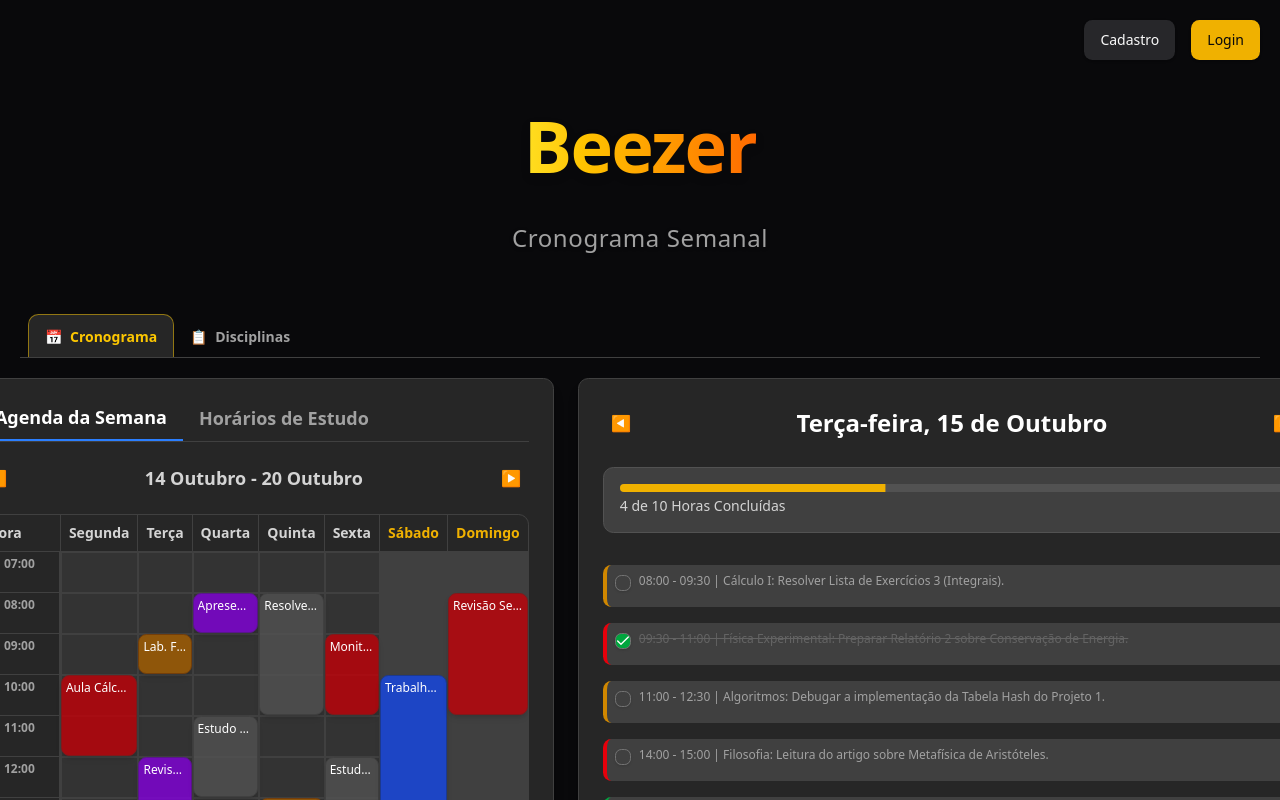
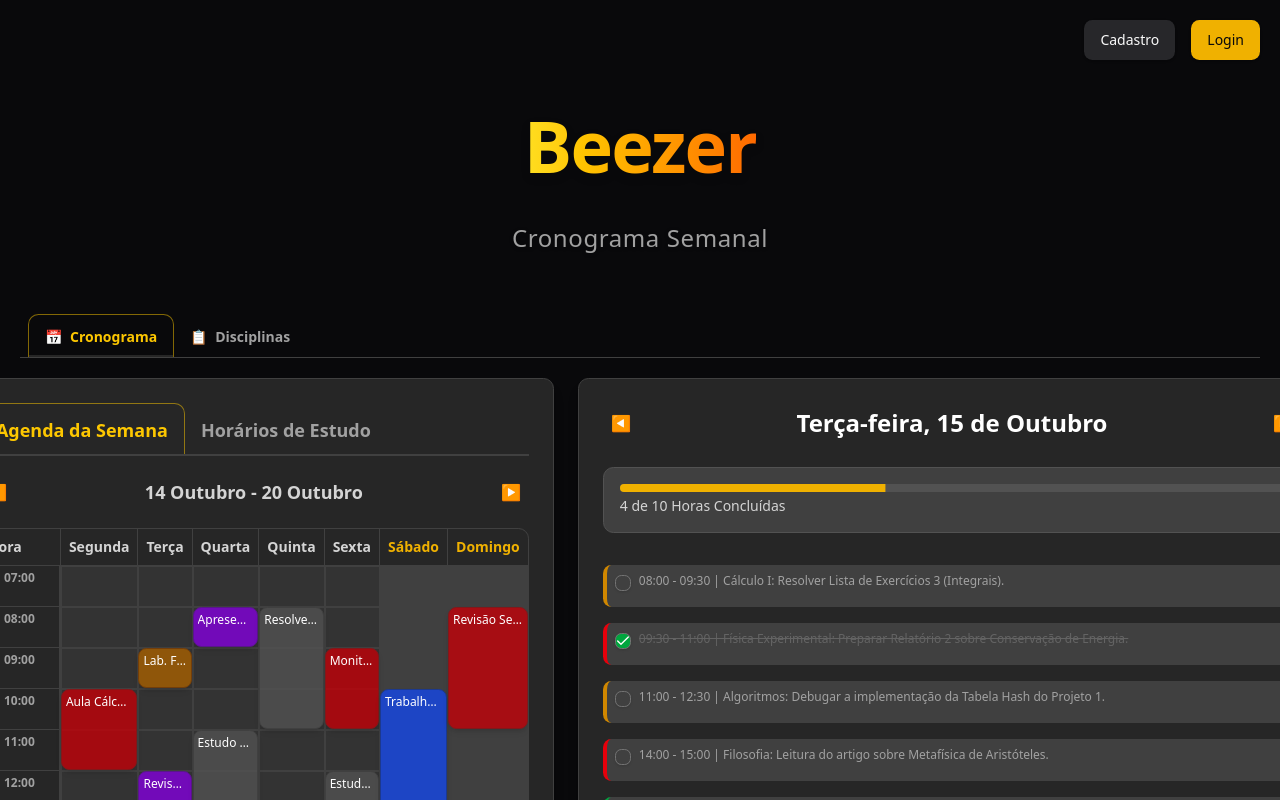
Before and after one commit to ana-borowsky/cronograma-educacional-react, a React (Vite) app in the folder frontend/: page /scheduleandtasks in a window 1280 px wide. Shown: the top 800 px of the page. Built offline with nearby package versions, Linux system fonts and the light colour scheme.

Commit message:
Altera abas do cronograma para estilo fichário

```diff
--- a/frontend/src/containers/NavigationBar.jsx
+++ b/frontend/src/containers/NavigationBar.jsx
@@ -11,7 +11,7 @@ const NavigationBar = ({ currentPath = "/disciplines" }) => {
           transition duration-200 ease-in-out cursor-pointer relative z-10
 
           ${isActive
-            ? 'text-yellow-400 bg-neutral-800 border-t border-l border-r border-yellow-400/50 rounded-t-lg border-b-2'
+            ? 'text-yellow-400  border-t border-l border-r border-yellow-400/50 rounded-t-lg border-b-2'
             : 'text-neutral-400 hover:text-white hover:bg-neutral-800/50 border-b border-transparent'
           }
         `}
--- a/frontend/src/containers/Schedule.jsx
+++ b/frontend/src/containers/Schedule.jsx
@@ -57,22 +57,38 @@ const Schedule = () => {
     { dayIndex: 6, text: "Preparar Semana", startHour: 14, endHour: 16, className: "bg-neutral-600/80 hover:bg-neutral-600 border-neutral-700" },
     { dayIndex: 6, text: "Leitura de Apoio", startHour: 17, endHour: 19, className: "bg-yellow-700/80 hover:bg-yellow-700 border-yellow-900" },
   ]
+
+  const TabButton = ({ tabId, children }) => {
+    const isActive = activeTab === tabId;
+
+    return (
+      <button
+        onClick={() => setActiveTab(tabId)}
+        className={`
+          relative z-10 text-lg font-bold px-4 pt-3 pb-2 transition duration-200 ease-in-out cursor-pointer
+          ${isActive
+            ? 'text-yellow-400 bg-neutral-800 border-t border-l border-r border-yellow-400/50 rounded-t-lg border-b-2'
+            : 'text-neutral-400 hover:text-white hover:bg-neutral-800/50 border-b border-transparent'
+          }
+        `}
+      >
+        {children}
+        {isActive && (
+          <span className="absolute bottom-[-2px] left-0 w-full h-0.5 bg-neutral-800 z-20" aria-hidden="true"></span>
+        )}
+      </button>
+    )
+  }
+
   return (
     <div className="flex-grow flex flex-col xl:flex-row gap-6">
       <div className="bg-neutral-800 p-6 border border-neutral-700 rounded-lg shadow-lg flex-grow xl:w-3/4">
-        <div className="flex mb-4 border-b border-neutral-700">
-          <button
-            onClick={() => setActiveTab('agenda')}
-            className={`text-lg font-bold pb-2 px-4 transition-colors duration-200 ${activeTab === 'agenda' ? 'text-white border-b-2 border-blue-500' : 'text-neutral-400 hover:text-white'}`}
-          >
-            Agenda da Semana
-          </button>
-          <button
-            onClick={() => setActiveTab('estudo')}
-            className={`text-lg font-bold pb-2 px-4 transition-colors duration-200 ${activeTab === 'estudo' ? 'text-white border-b-2 border-blue-500' : 'text-neutral-400 hover:text-white'}`}
-          >
-            Horários de Estudo
-          </button>
+
+        <div className="flex mb-4 border-neutral-700 -mt-6 -mx-6 px-6 pt-6 ">
+          <div className="flex flex-row gap-0 border-b-2 border-neutral-700 w-full">
+            <TabButton tabId="agenda">Agenda da Semana</TabButton>
+            <TabButton tabId="estudo">Horários de Estudo</TabButton>
+          </div>
         </div>
 
         <div className="flex items-center justify-between mb-4">
@@ -85,7 +101,7 @@ const Schedule = () => {
           </button>
         </div>
         <div
-          className="calendar-grid grid gap-px bg-neutral-700 border border-neutral-700 rounded-lg overflow-hidden relative" // Adicionado relative para contexto de posicionamento
+          className="calendar-grid grid gap-px bg-neutral-700 border border-neutral-700 rounded-lg overflow-hidden relative"
           style={{
             gridTemplateColumns: `80px repeat(${daysOfWeek.length}, 1fr)`,
             gridTemplateRows: `auto repeat(${timeSlots.length + 1}, 40px)`,
```
